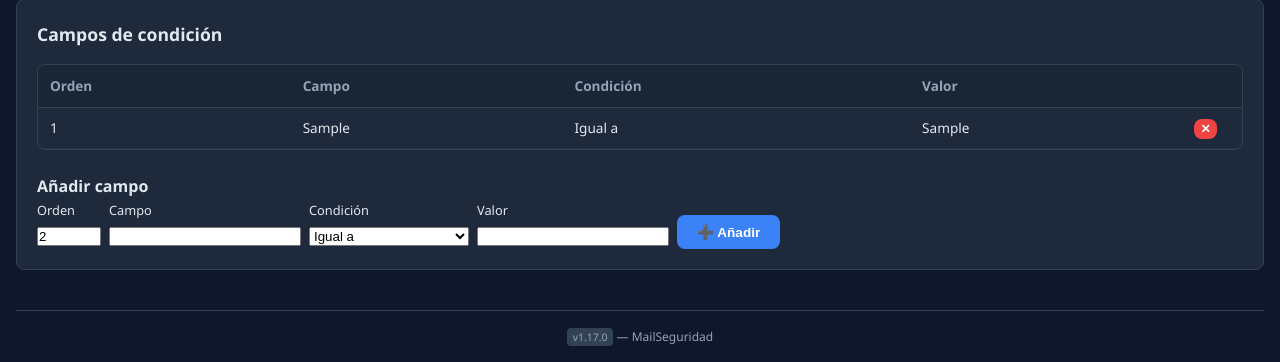
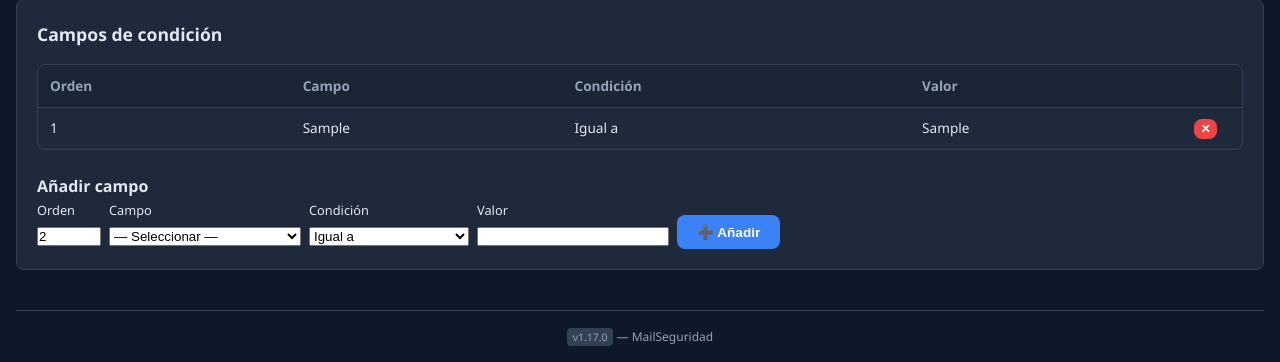
Before and after one commit to ferlogra/MailSeguridad, a Django app: page /acciones-auto/1/ in a window 1280 px wide. Shown: the part 529-891 px from the top of the page. Run offline with Django 4.2, Linux system fonts and the light colour scheme; a user stored in the database is signed in; tables that the repository leaves empty hold one stand-in row (values such as "Sample post").

Commit message:
feat: Campo dropdown in AccAutoFields inline form shows Mensaje field names

```diff
--- a/MailSeguridad/seguridad/views.py
+++ b/MailSeguridad/seguridad/views.py
@@ -1283,6 +1283,7 @@ def accionesauto_detail_view(request: HttpRequest, pk: int) -> HttpResponse:
 
     # ── GET ──
     campos = AccAutoFields.objects.filter(IDAccAuto=obj).order_by("Orden")
+    mensaje_fields = [f.name for f in Mensaje._meta.get_fields()]
     from .table_manager import tables as _t
     cfg = _t.get("accionesauto_list")
     field_labels = dict(cfg.columns) if cfg else {}
@@ -1294,4 +1295,5 @@ def accionesauto_detail_view(request: HttpRequest, pk: int) -> HttpResponse:
         "is_admin": is_admin,
         "padres": padres,
         "campos": campos,
+        "mensaje_fields": mensaje_fields,
     })
--- a/MailSeguridad/templates/seguridad/accionesauto_detail.html
+++ b/MailSeguridad/templates/seguridad/accionesauto_detail.html
@@ -116,7 +116,12 @@
     </div>
     <div>
       <label style="display:block;font-size:0.8rem;margin-bottom:0.2rem;">Campo</label>
-      <input type="text" name="Field" class="field" style="width:12rem;" maxlength="128" required>
+      <select name="Field" class="field" style="width:12rem;" required>
+        <option value="">— Seleccionar —</option>
+        {% for f in mensaje_fields %}
+          <option value="{{ f }}">{{ f }}</option>
+        {% endfor %}
+      </select>
     </div>
     <div>
       <label style="display:block;font-size:0.8rem;margin-bottom:0.2rem;">Condición</label>
```
